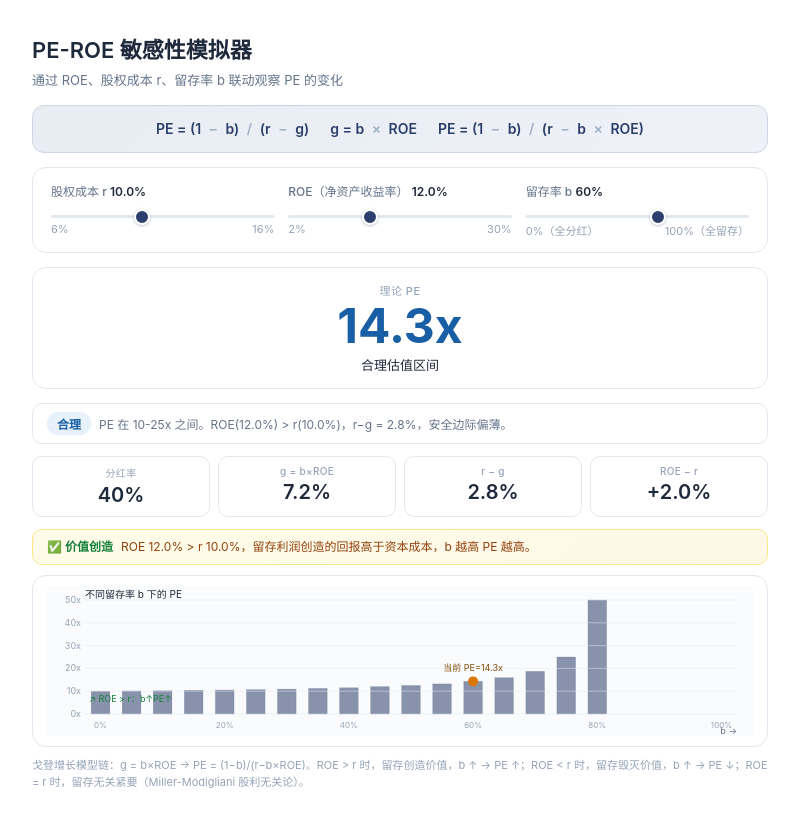
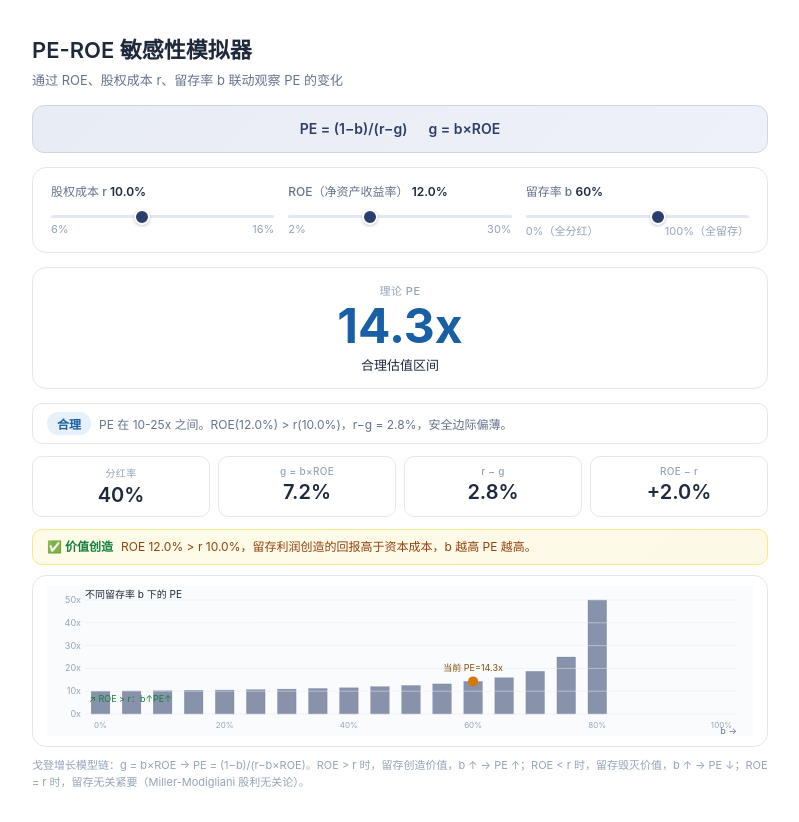
Before and after one commit to Sunyh-gi/valuation-simulators, a plain HTML site: page pe/pe-sensitivity-simulator.html in a window 1280 px wide. Shown: the whole page, without its empty margins (240-1039 px from the left). Drawn offline with Linux system fonts and the light colour scheme.

Commit message:
clean up formula card: remove redundant equation, compact spacing

```diff
--- a/pe/pe-sensitivity-simulator.html
+++ b/pe/pe-sensitivity-simulator.html
@@ -98,7 +98,7 @@ h1 { font-size: 22px; font-weight: 600; margin-bottom: 6px; }
 <p class="subtitle">通过 ROE、股权成本 r、留存率 b 联动观察 PE 的变化</p>
 
 <div class="formula-card">
-  PE = (1 <span class="sep">−</span> b) <span class="sep">/</span> (r <span class="sep">−</span> g) &emsp; g = b <span class="sep">×</span> ROE &emsp; PE = (1 <span class="sep">−</span> b) <span class="sep">/</span> (r <span class="sep">−</span> b <span class="sep">×</span> ROE)
+  PE = (1−b)/(r−g) &emsp; g = b×ROE
 </div>
 
 <div class="control-grid-3">
```
